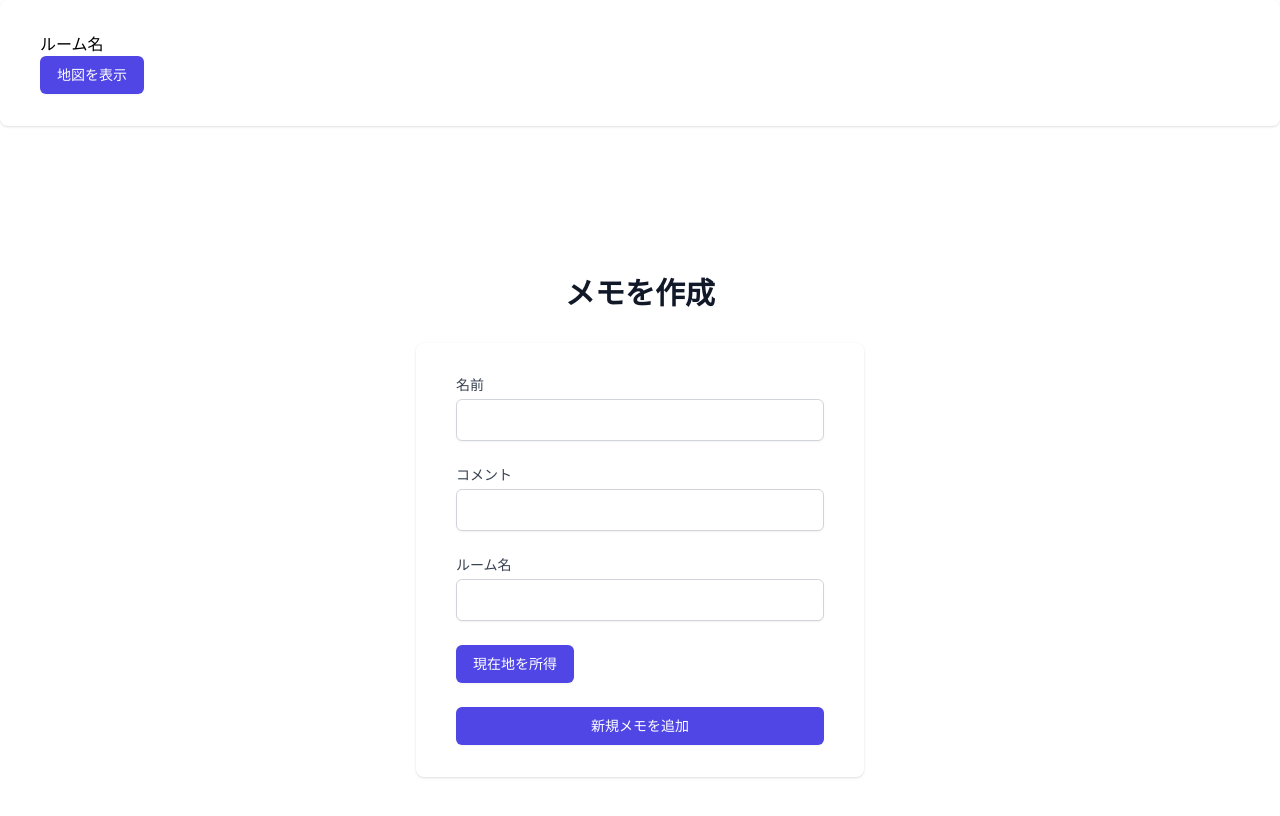
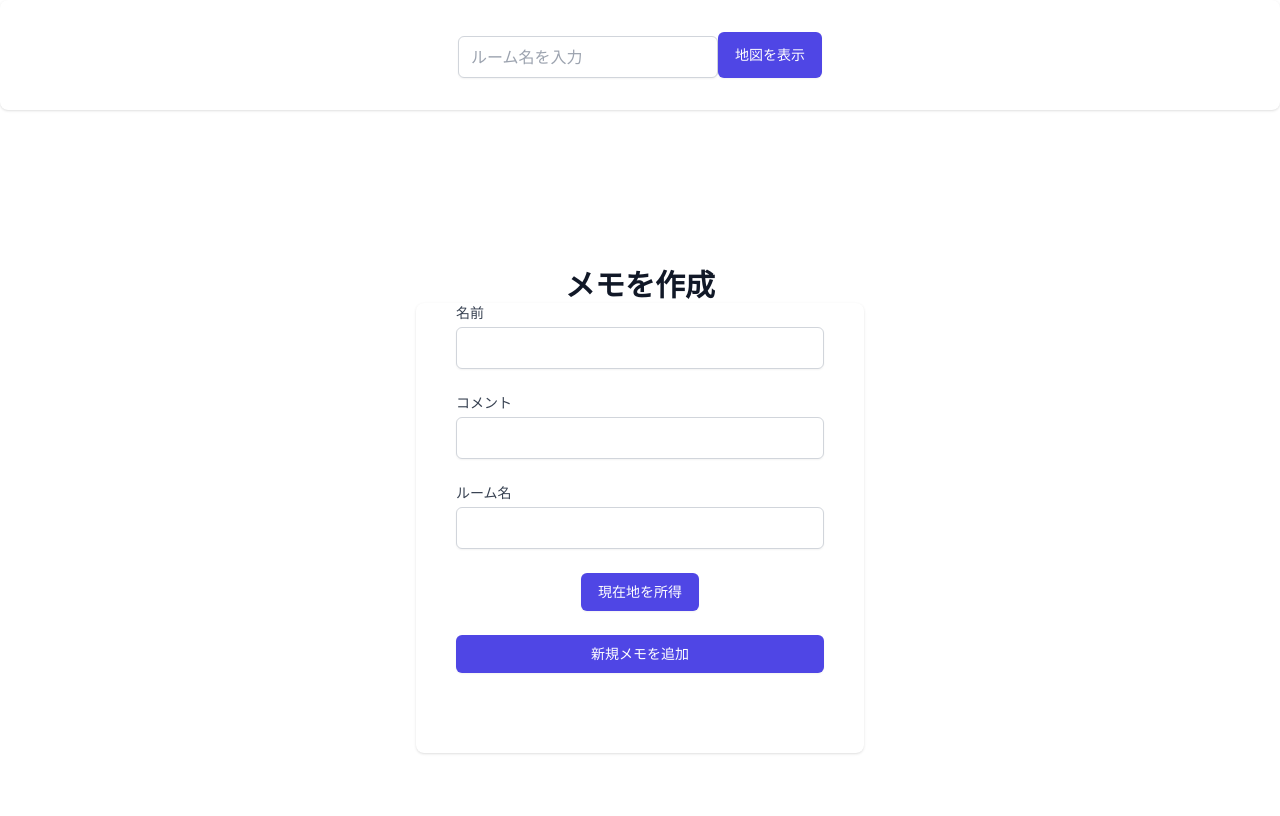
Before and after one commit to na2kera/kokomemo, a Next.js app: page / in a window 1280 px wide. Shown: the top 816 px of the page. Built offline with nearby package versions, Linux system fonts and the light colour scheme.

Commit message:
cssを調整

```diff
--- a/src/app/components/Room.tsx
+++ b/src/app/components/Room.tsx
@@ -14,22 +14,23 @@ const Room = () => {
   return (
     <div className="bg-white py-8 px-4 shadow sm:rounded-lg sm:px-10">
       <form onSubmit={handleSubmit}>
-        <div>
-          <label htmlFor="roomName">ルーム名</label>
+        <div className="flex justify-center items-center">
           <input
             id="roomName"
             name="roomName"
             ref={roomNameRef}
             type="text"
             required
+            className="mt-1 block  border border-gray-300 rounded-md shadow-sm py-2 px-3 text-base focus:outline-none focus:ring-indigo-500 focus:border-indigo-500"
+            placeholder="ルーム名を入力"
           />
+          <button
+            className="w-1/10 py-3 px-4 border border-transparent rounded-md shadow-sm text-sm font-medium text-white bg-indigo-600 hover:bg-indigo-700 focus:outline-none focus:ring-2 focus:ring-offset-2 focus:ring-indigo-500"
+            type="submit"
+          >
+            地図を表示
+          </button>
         </div>
-        <button
-          className="w-1/10 py-2 px-4 border border-transparent rounded-md shadow-sm text-sm font-medium text-white bg-indigo-600 hover:bg-indigo-700 focus:outline-none focus:ring-2 focus:ring-offset-2 focus:ring-indigo-500"
-          type="submit"
-        >
-          地図を表示
-        </button>
       </form>
     </div>
   );
--- a/src/app/components/Send.tsx
+++ b/src/app/components/Send.tsx
@@ -74,8 +74,8 @@ const Send = () => {
           メモを作成
         </h2>
       </div>
-      <div className="mt-8 sm:mx-auto sm:w-full sm:max-w-md">
-        <div className="bg-white py-8 px-4 shadow sm:rounded-lg sm:px-10">
+      <div className=" sm:mx-auto sm:w-full sm:max-w-md">
+        <div className="bg-white pb-20 px-4 shadow sm:rounded-lg sm:px-10">
           <form onSubmit={handleSubmit}>
             <div>
               <label
@@ -132,10 +132,10 @@ const Send = () => {
                 }
               />
             </div>
-            <div className="mt-6">
+            <div className="mt-6 flex justify-center">
               <button
                 type="button"
-                className="w-1/10 py-2 px-4 border border-transparent rounded-md shadow-sm text-sm font-medium text-white bg-indigo-600 hover:bg-indigo-700 focus:outline-none focus:ring-2 focus:ring-offset-2 focus:ring-indigo-500"
+                className="py-2 px-4 border border-transparent rounded-md shadow-sm text-sm font-medium text-white bg-indigo-600 hover:bg-indigo-700 focus:outline-none focus:ring-2 focus:ring-offset-2 focus:ring-indigo-500"
                 onClick={getLocation}
               >
                 現在地を所得
```
